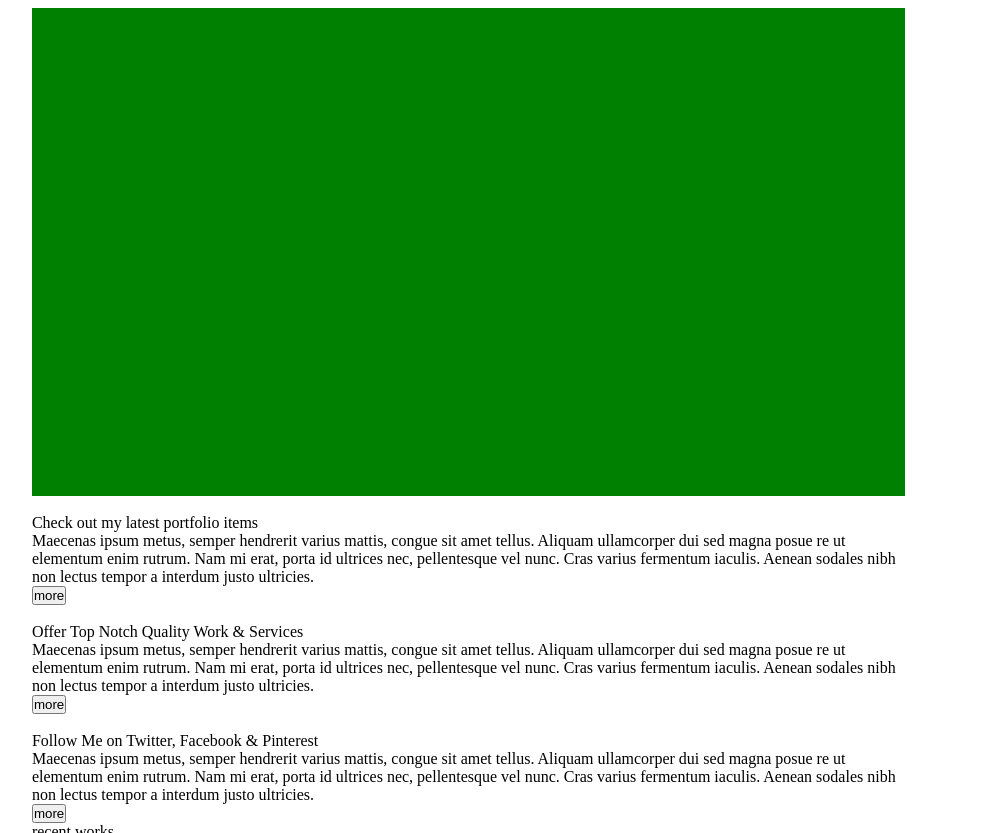
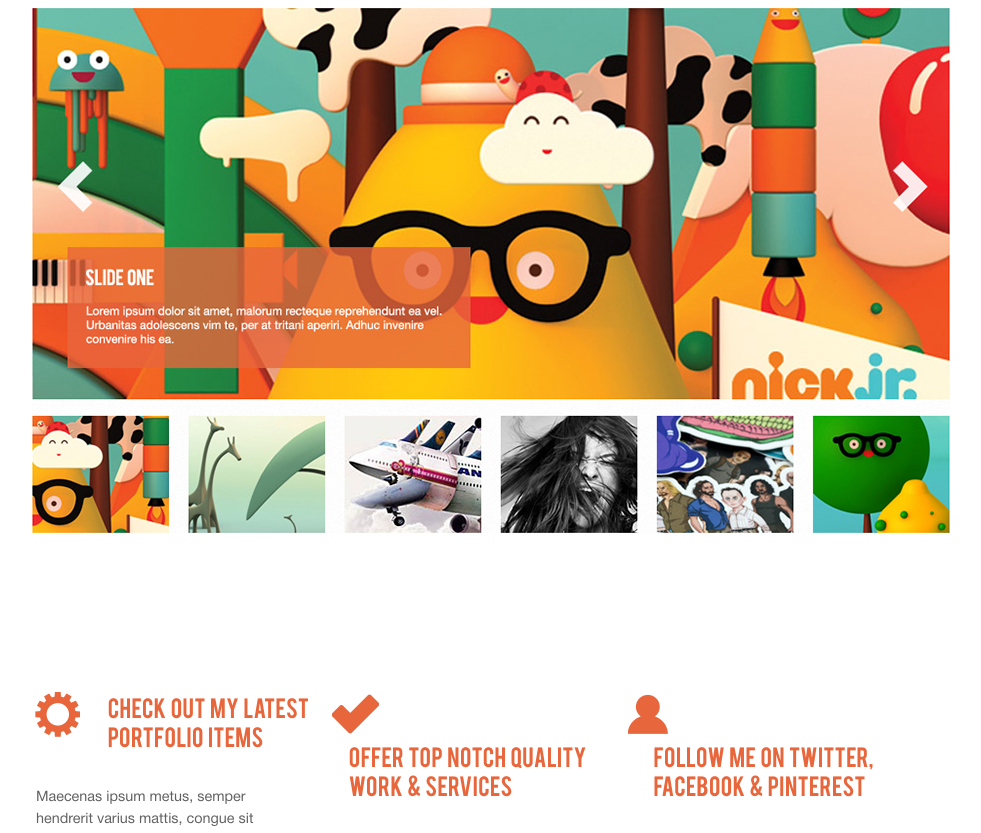
Before and after one commit to Heithvaldr/jetro, a plain HTML site: page index.html in a window 1280 px wide. Shown: the part 80-913 px from the top of the page, without its empty margins (178-1159 px from the left). Drawn offline with Linux system fonts and the light colour scheme.

Commit message:
styled features and put a cap on slider for a while

```diff
--- a/css/style_index.css
+++ b/css/style_index.css
@@ -1,6 +1,10 @@
 @font-face {
     font-family: Bebas;
     src: url(../fonts/bebas.ttf);
+}
+@font-face {
+    font-family: HelveticaNeue;
+    src: url(../fonts/helvetica_neue.otf);
 }
 * {
     margin: 0;
@@ -16,6 +20,7 @@ body {
 
 
 /*----HEADER----*/
+
 
 header {
     padding-top: 1%;
@@ -57,8 +62,68 @@ nav a:visited {
 
 /*----SLIDER----*/
 
+
 .slider {
     margin-top: 1.7%;
-    background-color: green;
-    height: 61vh;
+    height: 81vh;
 }
+
+
+
+/*----FEATURES----*/
+
+
+
+.features {
+    display: inline-flex;
+    justify-content: space-between;
+    margin-top: 4.2%;
+}
+.feature {
+    position: relative;
+    width: 32%;
+}
+.feature img {
+    margin-left: 1%;
+    display: inline-block;
+}
+.features_title {
+    display: inline-block;
+    font-family: Bebas;
+    font-size: 2.75vh;
+    color: #e8663c;
+    vertical-align: top;
+    word-spacing: 0.3vh;
+}
+.connected .features_title {
+    margin-left: 3.5vh;
+}
+.work .features_title {
+    margin-left: 2.5vh;
+}
+.portfolio .features_title {
+    margin-left: 3vh;
+}
+.features_description {
+    margin-left: 0.5vh;
+    margin-top: 4.6vh;
+    line-height: 2.79vh;
+    font-family: HelveticaNeue;
+    font-size: 1.8vh;
+    color: #616161;
+    width: 90%;
+}
+.feature button {
+    margin: 6.8% 0 0 0.5%;
+    font-family: Bebas;
+    font-size: 1.8vh;
+    color: white;
+    background-color: #e8663c;
+    border: none;
+    height: 4.8vh;
+    width: 8.4vh;
+}
+.feature button p {
+    padding-right: 0.6vh;
+    padding-bottom: 0.4vh;
+}
--- a/index.html
+++ b/index.html
@@ -55,16 +55,16 @@
             <section>
 
                 <div class="slider">
-
+                    <img src="images/home/zaglushka.png"/>
                 </div>
 
                 <div class="features">
-                    <div class="portfolio">
-                        <img/>
-                        <p>
-                            Check  out  my  latest portfolio  items
+                    <div class="portfolio feature">
+                        <img src="images/home/gear.png"/>
+                        <p class="features_title">
+                            Check  out  my  latest<br/>portfolio  items
                         </p>
-                        <p>
+                        <p class="features_description">
                             Maecenas ipsum metus, semper hendrerit varius mattis, congue sit amet tellus. Aliquam ullamcorper dui sed magna posue re ut elementum enim rutrum. Nam mi erat, porta id ultrices nec, pellentesque vel nunc. Cras varius fermentum iaculis. Aenean sodales nibh non lectus tempor a interdum justo ultricies.
                         </p>
                         <button>
@@ -73,12 +73,12 @@
                             </p>
                         </button>
                     </div>
-                    <div class="work">
-                        <img/>
-                        <p>
-                            Offer  Top  Notch  Quality Work  &  Services
+                    <div class="work feature">
+                        <img src="images/home/v.png"/>
+                        <p class="features_title">
+                            Offer  Top  Notch  Quality<br/>Work  &  Services
                         </p>
-                        <p>
+                        <p class="features_description">
                             Maecenas ipsum metus, semper hendrerit varius mattis, congue sit amet tellus. Aliquam ullamcorper dui sed magna posue re ut elementum enim rutrum. Nam mi erat, porta id ultrices nec, pellentesque vel nunc. Cras varius fermentum iaculis. Aenean sodales nibh non lectus tempor a interdum justo ultricies.
                         </p>
                         <button>
@@ -87,12 +87,12 @@
                             </p>
                         </button>
                     </div>
-                    <div class="connected">
-                        <img/>
-                        <p>
-                            Follow  Me  on  Twitter, Facebook  &  Pinterest
+                    <div class="connected feature">
+                        <img src="images/home/person.png"/>
+                        <p class="features_title">
+                            Follow  Me  on  Twitter,<br/>Facebook  &  Pinterest
                         </p>
-                        <p>
+                        <p class="features_description">
                             Maecenas ipsum metus, semper hendrerit varius mattis, congue sit amet tellus. Aliquam ullamcorper dui sed magna posue re ut elementum enim rutrum. Nam mi erat, porta id ultrices nec, pellentesque vel nunc. Cras varius fermentum iaculis. Aenean sodales nibh non lectus tempor a interdum justo ultricies.
                         </p>
                         <button>
```
Also changed, not shown: fonts/helvetica_neue.otf (added), images/home/gear.png (added), images/home/person.png (added), images/home/v.png (added), images/home/zaglushka.png (added), 1 other file.
